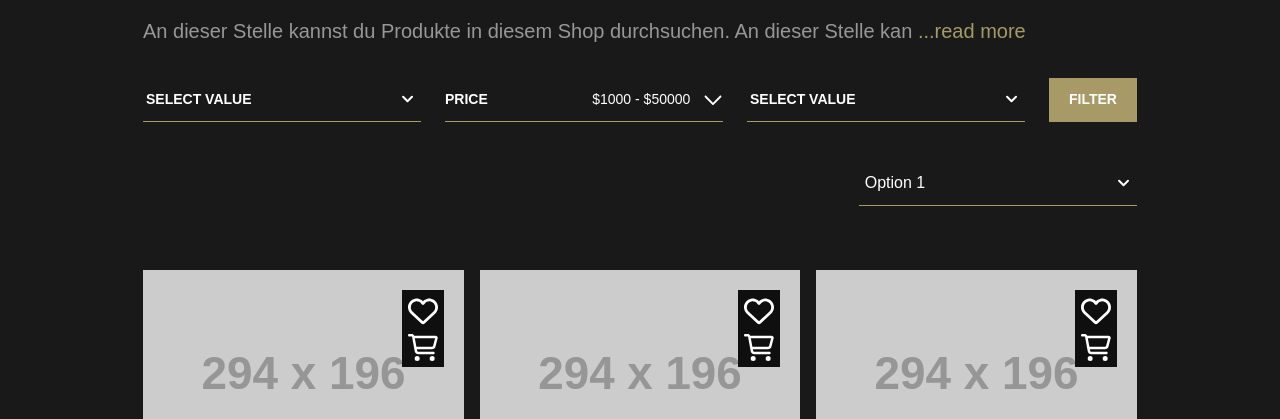
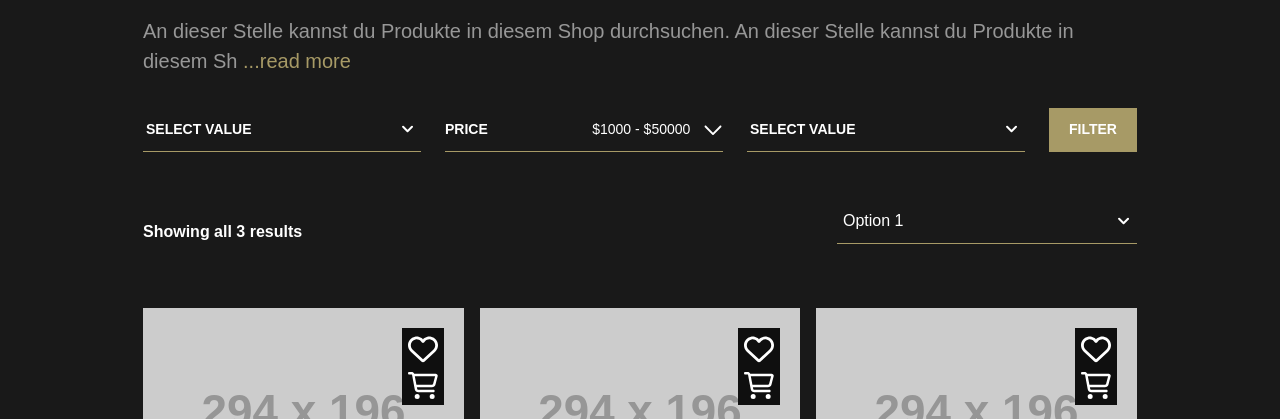
Before and after one commit to sanjaykumbhar26/gcc-html, a website: page src/archive-page.html in a window 1280 px wide. Shown: the part 381-800 px from the top of the page. Drawn offline with nearby package versions, Linux system fonts and the light colour scheme; placeholder pictures from the web are drawn by us.

Commit message:
update read more option

```diff
--- a/src/archive-page.html
+++ b/src/archive-page.html
@@ -937,10 +937,19 @@
         <li class="px-2  text-f16 font-bold text-white">Suchergebnisse für „fleisch “</li>
       </ol>
       <h1 class="text-f32 font-bold pb-3">Suchergebnisse für: fleisch</h1>
-      <p class="text-f20 text-lightGrey add-read-more show-less-content">An dieser Stelle kannst du Produkte in diesem
+
+      <div class="text-f20 text-lightGrey add-read-more show-less-content">
+        <div class="term-description">
+          <p>
+            An dieser Stelle kannst du Produkte in diesem
             Shop durchsuchen. An dieser
             Stelle kannst du Produkte in diesem Shop durchsuchen. An dieser Stelle kannst du Produkte in diesem Shop
-        durchsuchen.</p>
+            durchsuchen.
+          </p>
+        </div>
+      </div>
+
+
     </div>
   </div>
 
@@ -980,14 +989,19 @@
             class="bg-lightTaupe text-white font-bold min-h-[44px] py-2 px-5 max-w-[100px] text-f14 col-span-full min-w-0">FILTER</button>
         </div>
       </div>
-      <div class="flex items-end justify-end mt-10 relative">
-        <div class="w-full lg:w-[28%]">
+      <div class="flex flex-wrap items-end justify-end mt-10 relative">
+        <div class="w-full lg:w-[50%]">
+          <p class="font-bold text-f16">Showing all 3 results</p>
+        </div>
+        <div class="w-full lg:w-[50%] flex justify-end">
+          <div class="w-full lg:w-[300px] mt-2">
             <label class="opacity-0 absolute" for="selectElement">Choose an option:</label>
             <select id="selectElement">
               <option>Option 1</option>
               <option>Option 2</option>
               <option>Option 3</option>
             </select>
+          </div>
         </div>
       </div>
     </div>
--- a/src/js/custom.js
+++ b/src/js/custom.js
@@ -306,11 +306,11 @@ $(".toggle-password").click(function() {
 ///
 $(document).ready(function(){
      function AddReadMore() {
-      var carLmt = 100;
+      var carLmt = 160;
       var readMoreTxt = " ...read more";
       var readLessTxt = " read less";
-      $(".add-read-more").each(function () {
-         if ($(this).find(".first-section").length)
+      $(".add-read-more .term-description").each(function () {
+         if ($(this).find(".first-section .term-description").length)
             return;
          var allstr = $(this).text();
          if (allstr.length > carLmt) {
```
Also changed, not shown: src/archive-product.html (+4 -2 lines). Lines whose indentation alone changed are shown as unchanged.
